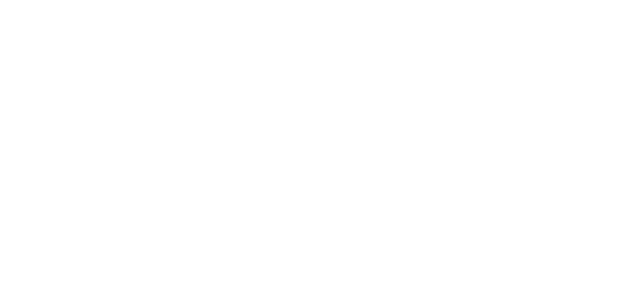
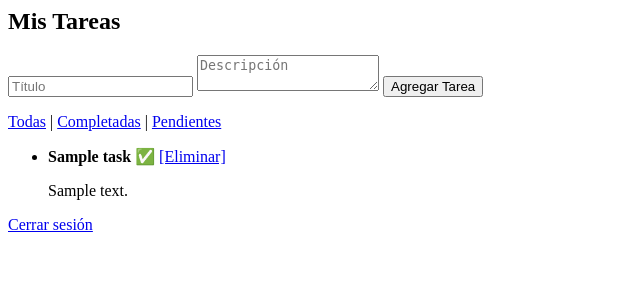
Before and after one commit to Ravnor/To-Do-evo, a PHP site: page /tasks.php in a window 1280 px wide. Before the commit the part shown is empty. Shown: the top 300 px of the page, without its empty margins (0-640 px from the left). Run offline with PHP 8.4, Linux system fonts and the light colour scheme; the visitor is signed in with stand-in values (Sample User, id 1); tables that the repository leaves empty hold one stand-in row (values such as "Sample post").

Commit message:
Update tasks.php
added interface

```diff
--- a/tasks.php
+++ b/tasks.php
@@ -51,3 +51,34 @@ $stmt = $pdo->prepare($query);
 $stmt->execute($params);
 $tasks = $stmt->fetchAll();
 ?>
+
+<h2>Mis Tareas</h2>
+
+<form method="post">
+    <input type="text" name="title" required placeholder="Título">
+    <textarea name="description" placeholder="Descripción"></textarea>
+    <button type="submit">Agregar Tarea</button>
+</form>
+
+<p>
+    <a href="?filter=all">Todas</a> |
+    <a href="?filter=completed">Completadas</a> |
+    <a href="?filter=pending">Pendientes</a>
+</p>
+
+<ul>
+<?php foreach ($tasks as $task): ?>
+    <li>
+        <strong><?= htmlspecialchars($task['title']) ?></strong>
+        <?php if ($task['completed']): ?>
+            ✅
+        <?php else: ?>
+            <a href="?complete=<?= $task['id'] ?>">[Marcar completada]</a>
+        <?php endif; ?>
+        <a href="?delete=<?= $task['id'] ?>">[Eliminar]</a>
+        <p><?= nl2br(htmlspecialchars($task['description'])) ?></p>
+    </li>
+<?php endforeach; ?>
+</ul>
+
+<p><a href="logout.php">Cerrar sesión</a></p>
```
